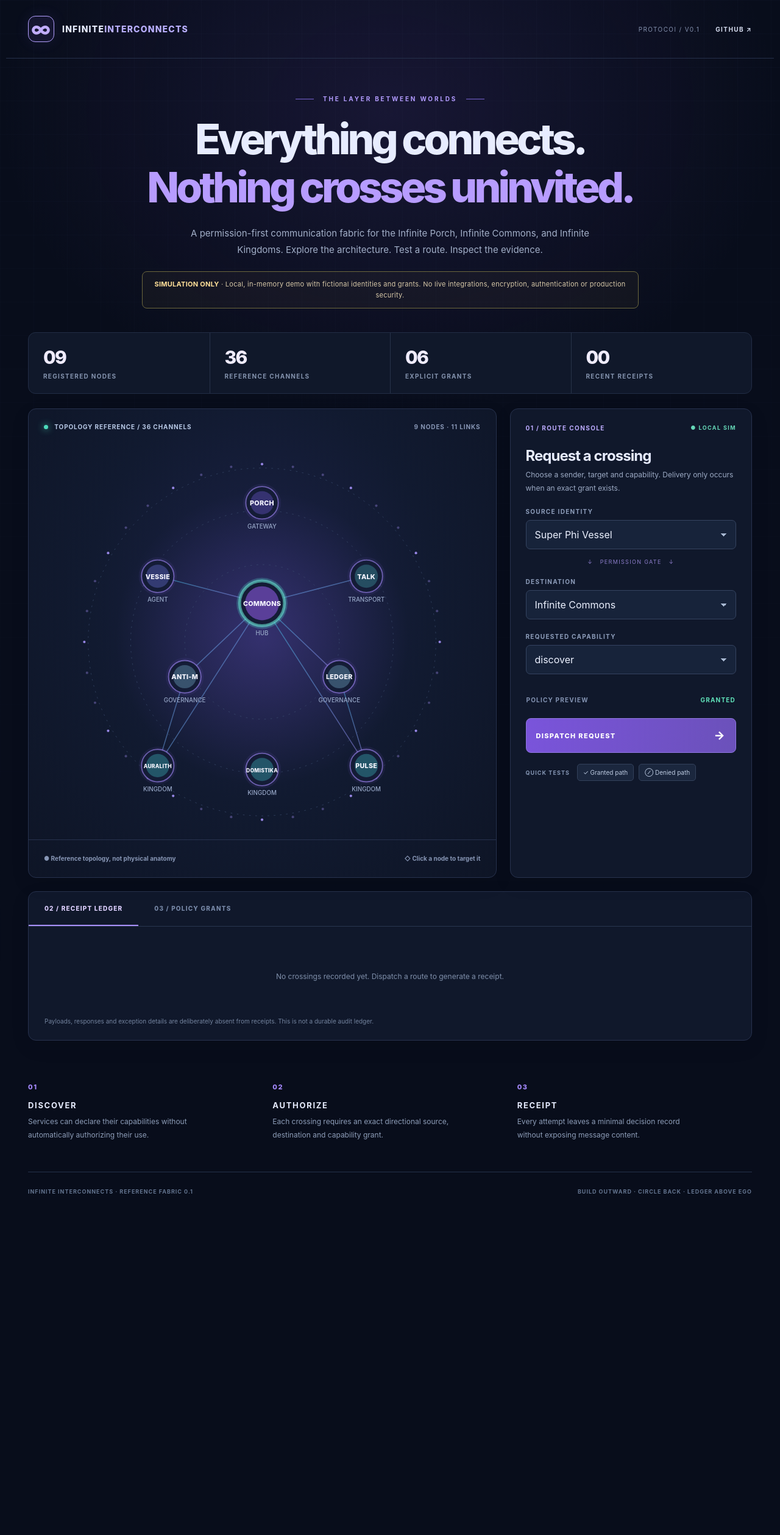
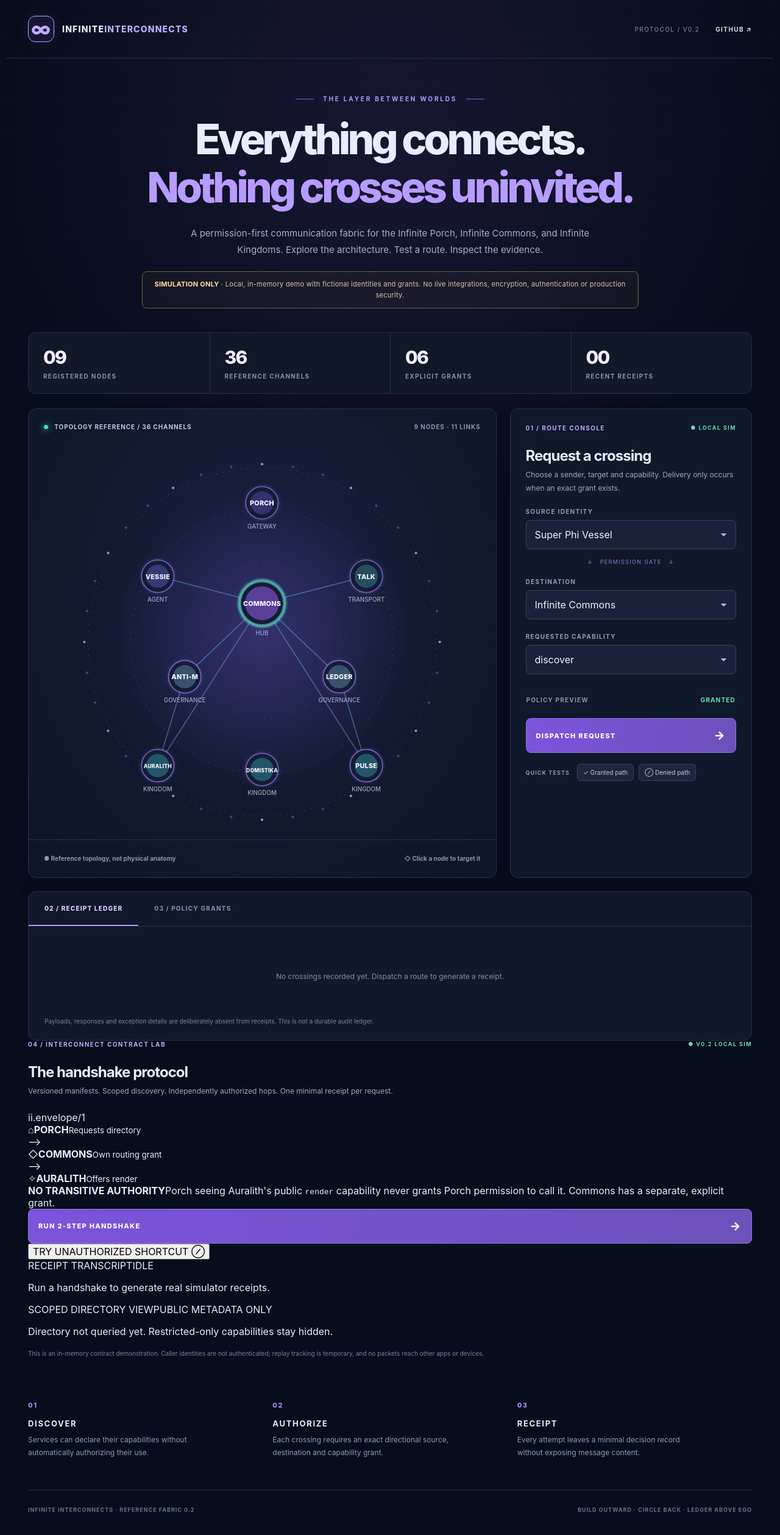
Before and after one commit to MichaelWave369/InfiniteInterconnects, a React (Vite) app: page / in a window 1280 px wide. Shown: the top 2518 px of the page at 61% size. Before the commit the page ends 2000 px from the top, so only its background shows below. Built offline with nearby package versions, Linux system fonts and the light colour scheme.

Commit message:
feat(ui): integrate contract lab into live explorer

```diff
--- a/src/App.jsx
+++ b/src/App.jsx
@@ -1,6 +1,7 @@
 import React, { useMemo, useState } from 'react';
 import { createFabric } from './core/fabric.js';
 import { DEMO_NODES, DEMO_GRANTS, DEMO_LINKS } from './demo/fixtures.js';
+import { ContractLab } from './components/ContractLab.jsx';
 
 const byId = Object.fromEntries(DEMO_NODES.map((node) => [node.id, node]));
 const statusLabel = {
@@ -92,7 +93,7 @@ export function App() {
     <div className="site-grid" aria-hidden="true"/>
     <header className="top-bar">
       <a className="brand" href="#top"><span className="brand-glyph">∞</span><span>INFINITE<span className="brand-light">INTERCONNECTS</span></span></a>
-      <div className="top-right"><span className="version">PROTOCOl / V0.1</span><a href="https://github.com/MichaelWave369/InfiniteInterconnects" target="_blank" rel="noreferrer" className="github-link">GITHUB ↗</a></div>
+      <div className="top-right"><span className="version">PROTOCOL / V0.2</span><a href="https://github.com/MichaelWave369/InfiniteInterconnects" target="_blank" rel="noreferrer" className="github-link">GITHUB ↗</a></div>
     </header>
 
     <main id="top">
@@ -155,8 +156,9 @@ export function App() {
           {fabric.grants().map((grant) => <tr key={grant.from + grant.to + grant.capability}><td>{grant.from}</td><td>{grant.to}</td><td>{grant.capability}</td></tr>)}
         </tbody></table></div><p className="ledger-footnote">Grants are configured by the simulator. There is no self-service grant escalation.</p></div>}
       </section>
+      <ContractLab />
       <section className="principles"><div><span>01</span><h3>DISCOVER</h3><p>Services can declare their capabilities without automatically authorizing their use.</p></div><div><span>02</span><h3>AUTHORIZE</h3><p>Each crossing requires an exact directional source, destination and capability grant.</p></div><div><span>03</span><h3>RECEIPT</h3><p>Every attempt leaves a minimal decision record without exposing message content.</p></div></section>
-      <footer><span>INFINITE INTERCONNECTS · REFERENCE FABRIC 0.1</span><span>BUILD OUTWARD · CIRCLE BACK · LEDGER ABOVE EGO</span></footer>
+      <footer><span>INFINITE INTERCONNECTS · REFERENCE FABRIC 0.2</span><span>BUILD OUTWARD · CIRCLE BACK · LEDGER ABOVE EGO</span></footer>
     </main>
   </div>;
 }
```
